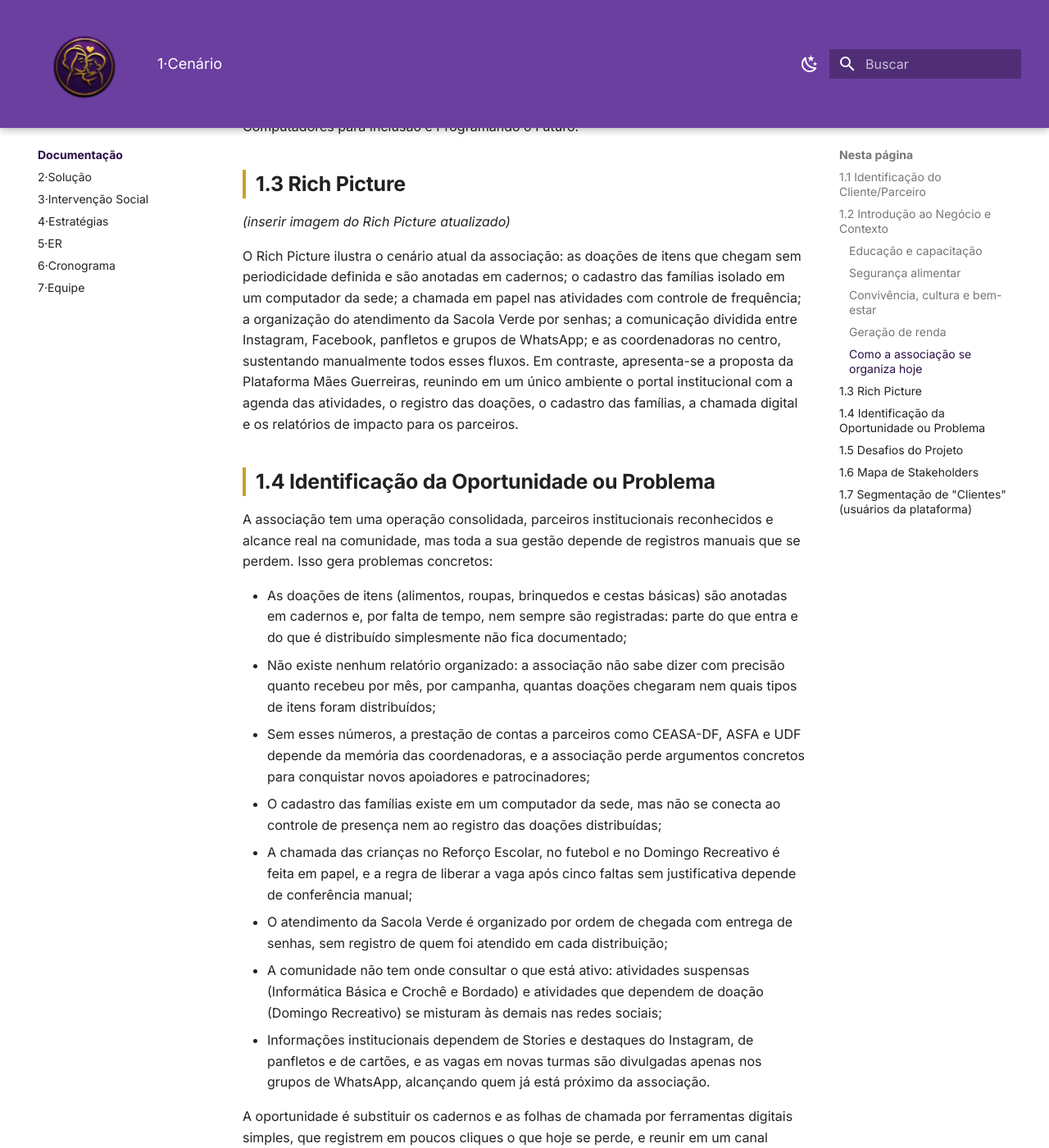
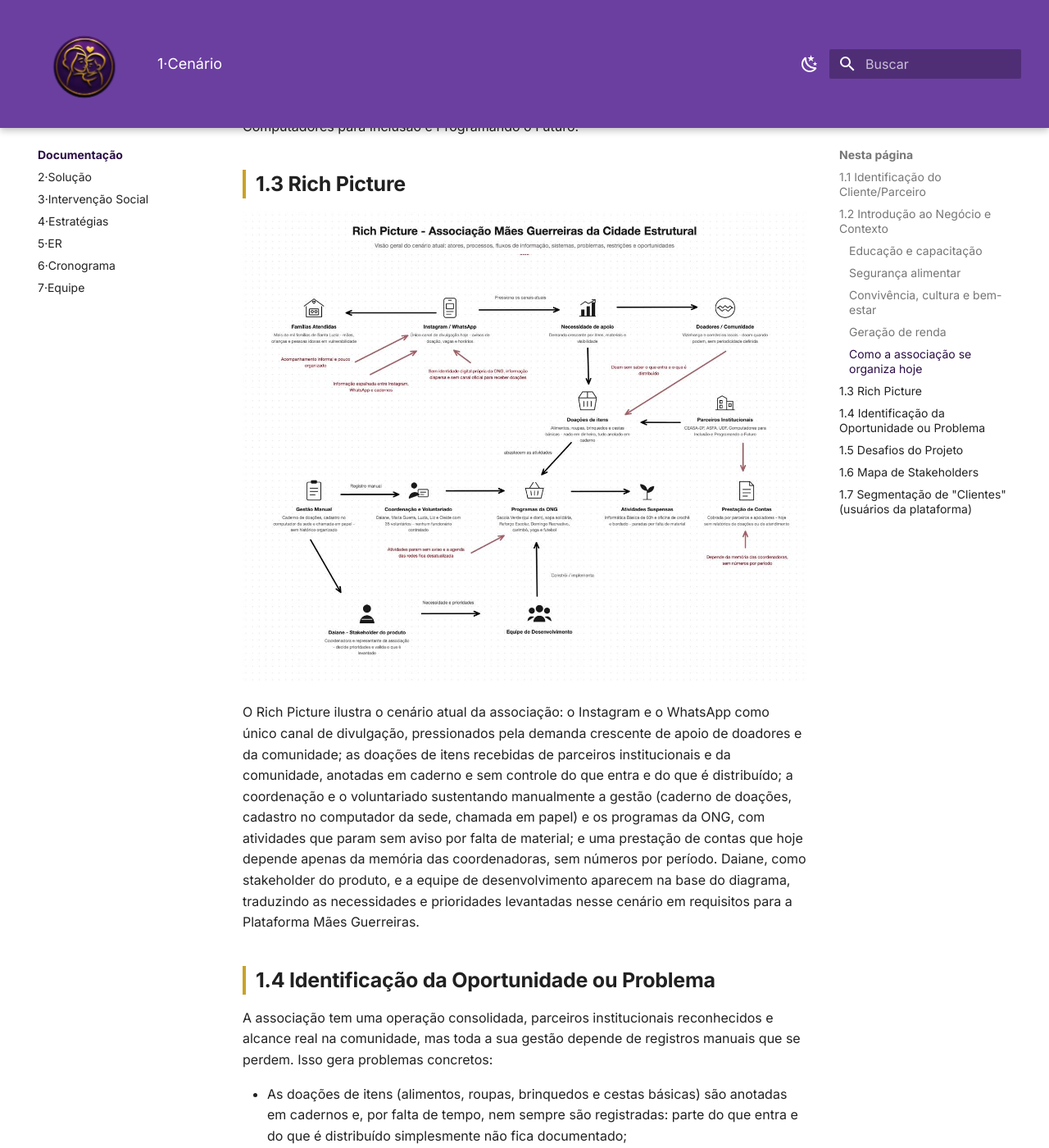
Before and after one commit to mdsreq-fga-unb/REQ-2026.2-T01-MaesGuerreiras, an MkDocs documentation site: the page built from docs/01-cenario/index.md, in a window 1280 px wide and 1400 px high, scrolled down 2668 px. Shown: the whole window at 82% size. Built offline with MkDocs 1.6.1 and Material for MkDocs 9.7.7, drawn with Linux system fonts in a browser that asks for light colours.

Commit message:
Adiciona imagem do Rich Picture

```diff
--- a/docs/01-cenario/index.md
+++ b/docs/01-cenario/index.md
@@ -87,16 +87,17 @@ programas federais Computadores para Inclusão e Programando o Futuro.
 
 ## 1.3 Rich Picture
 
-*(inserir imagem do Rich Picture atualizado)*
+![Rich Picture da Associação Mães Guerreiras da Cidade Estrutural](../assets/rich-picture.jpg)
 
-O Rich Picture ilustra o cenário atual da associação: as doações de itens que chegam sem periodicidade
-definida e são anotadas em cadernos; o cadastro das famílias isolado em um computador da sede; a
-chamada em papel nas atividades com controle de frequência; a organização do atendimento da Sacola
-Verde por senhas; a comunicação dividida entre Instagram, Facebook, panfletos e grupos de WhatsApp;
-e as coordenadoras no centro, sustentando manualmente todos esses fluxos. Em contraste, apresenta-se
-a proposta da Plataforma Mães Guerreiras, reunindo em um único ambiente o portal institucional com a
-agenda das atividades, o registro das doações, o cadastro das famílias, a chamada digital e os relatórios
-de impacto para os parceiros.
+O Rich Picture ilustra o cenário atual da associação: o Instagram e o WhatsApp como único canal de
+divulgação, pressionados pela demanda crescente de apoio de doadores e da comunidade; as doações de
+itens recebidas de parceiros institucionais e da comunidade, anotadas em caderno e sem controle do
+que entra e do que é distribuído; a coordenação e o voluntariado sustentando manualmente a gestão
+(caderno de doações, cadastro no computador da sede, chamada em papel) e os programas da ONG,
+com atividades que param sem aviso por falta de material; e uma prestação de contas que hoje depende
+apenas da memória das coordenadoras, sem números por período. Daiane, como stakeholder do
+produto, e a equipe de desenvolvimento aparecem na base do diagrama, traduzindo as necessidades e
+prioridades levantadas nesse cenário em requisitos para a Plataforma Mães Guerreiras.
 
 ## 1.4 Identificação da Oportunidade ou Problema
 
```
Also changed, not shown: docs/assets/rich-picture.jpg (added).
